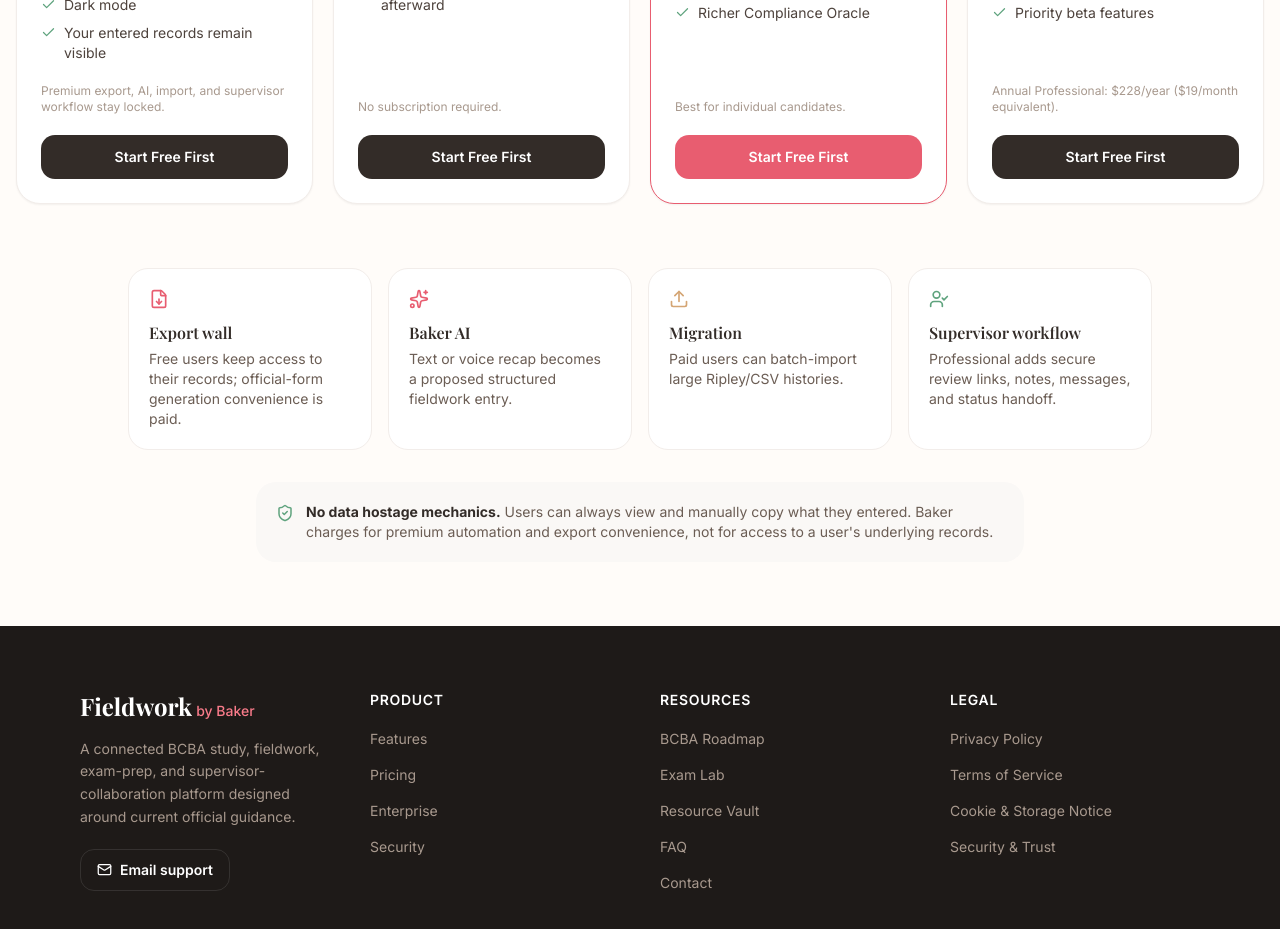
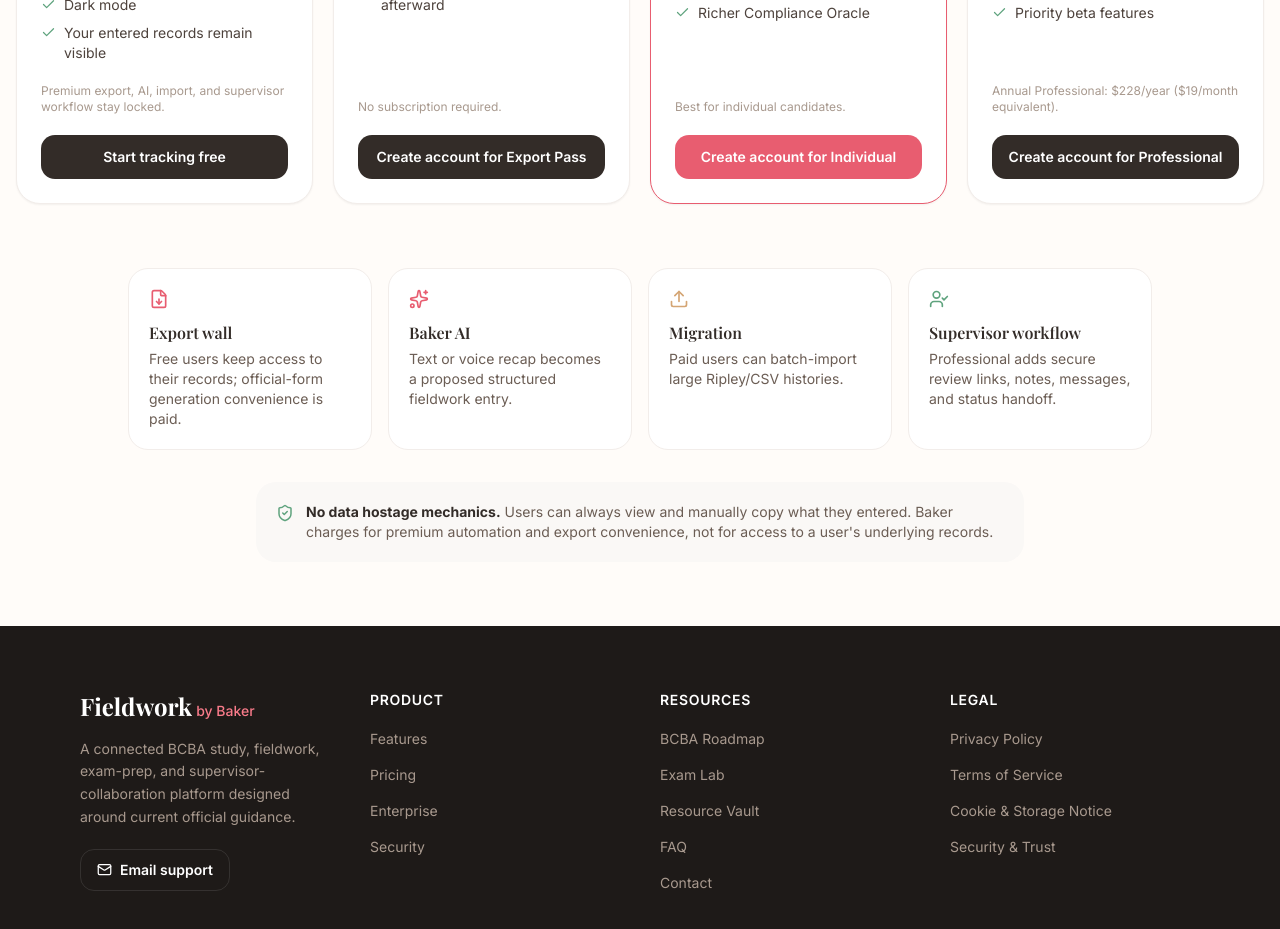
Before and after one commit to thebakersclt0116/fieldwork-by-baker-live, a React (Vite) app: page /pricing in a window 1280 px wide. Shown: the part 820-1749 px from the top of the page. Built offline with nearby package versions, Linux system fonts and the light colour scheme.

Commit message:
Wire pricing CTAs into real upgrade flow

```diff
--- a/src/pages/Pricing.tsx
+++ b/src/pages/Pricing.tsx
@@ -1,5 +1,6 @@
 import { Link } from 'react-router';
 import { ArrowRight, Check, FileDown, ShieldCheck, Sparkles, Upload, UserCheck } from 'lucide-react';
+import { useAuth } from '@/hooks/useAuth';
 
 const tiers = [
   {
@@ -29,6 +30,8 @@
 ];
 
 export default function Pricing() {
+  const { isAuthenticated } = useAuth();
+  const paidHref = isAuthenticated ? '/upgrade' : '/signup?return=/upgrade';
   return (
     <div className="bg-[#FFFCF9] min-h-[100dvh]">
       <section className="px-4 pt-16 pb-12 text-center">
@@ -42,7 +45,7 @@
 
       <section className="px-4 pb-16">
         <div className="max-w-7xl mx-auto grid grid-cols-1 md:grid-cols-2 xl:grid-cols-4 gap-5">
-          {tiers.map((tier) => <div key={tier.name} className={`relative bg-white rounded-3xl p-6 border shadow-sm flex flex-col ${tier.highlight ? 'border-[#E85D70]' : 'border-[#F2EDEA]'}`}>{tier.highlight && <div className="absolute -top-3 left-5 rounded-full bg-[#E85D70] text-white px-3 py-1 text-[10px] font-bold uppercase tracking-wider">Most popular</div>}<h2 className="font-serif text-2xl font-semibold text-[#332C28] mb-2">{tier.name}</h2><div className="flex items-baseline gap-1 mb-3"><span className="font-mono text-3xl text-[#E85D70]">{tier.price}</span><span className="text-sm text-[#A8998E]">{tier.cadence}</span></div><p className="text-sm text-[#6B5D54] leading-relaxed mb-5">{tier.description}</p><ul className="space-y-2 mb-5 flex-1">{tier.features.map((feature) => <li key={feature} className="flex items-start gap-2 text-sm text-[#4D423C]"><Check size={15} className="text-[#5FA37E] mt-0.5 shrink-0" />{feature}</li>)}</ul><p className="text-xs text-[#A8998E] mb-5">{tier.note}</p><Link to="/signup" className={`w-full text-center rounded-xl py-3 text-sm font-semibold ${tier.highlight ? 'bg-[#E85D70] text-white' : 'bg-[#332C28] text-white'}`}>Start Free First</Link></div>)}
+          {tiers.map((tier) => <div key={tier.name} className={`relative bg-white rounded-3xl p-6 border shadow-sm flex flex-col ${tier.highlight ? 'border-[#E85D70]' : 'border-[#F2EDEA]'}`}>{tier.highlight && <div className="absolute -top-3 left-5 rounded-full bg-[#E85D70] text-white px-3 py-1 text-[10px] font-bold uppercase tracking-wider">Most popular</div>}<h2 className="font-serif text-2xl font-semibold text-[#332C28] mb-2">{tier.name}</h2><div className="flex items-baseline gap-1 mb-3"><span className="font-mono text-3xl text-[#E85D70]">{tier.price}</span><span className="text-sm text-[#A8998E]">{tier.cadence}</span></div><p className="text-sm text-[#6B5D54] leading-relaxed mb-5">{tier.description}</p><ul className="space-y-2 mb-5 flex-1">{tier.features.map((feature) => <li key={feature} className="flex items-start gap-2 text-sm text-[#4D423C]"><Check size={15} className="text-[#5FA37E] mt-0.5 shrink-0" />{feature}</li>)}</ul><p className="text-xs text-[#A8998E] mb-5">{tier.note}</p><Link to={tier.name === 'Free' ? (isAuthenticated ? '/dashboard' : '/signup') : paidHref} className={`w-full text-center rounded-xl py-3 text-sm font-semibold ${tier.highlight ? 'bg-[#E85D70] text-white' : 'bg-[#332C28] text-white'}`}>{tier.name === 'Free' ? (isAuthenticated ? 'Open dashboard' : 'Start tracking free') : isAuthenticated ? `Choose ${tier.name}` : `Create account for ${tier.name}`}</Link></div>)}
         </div>
       </section>
 
```
